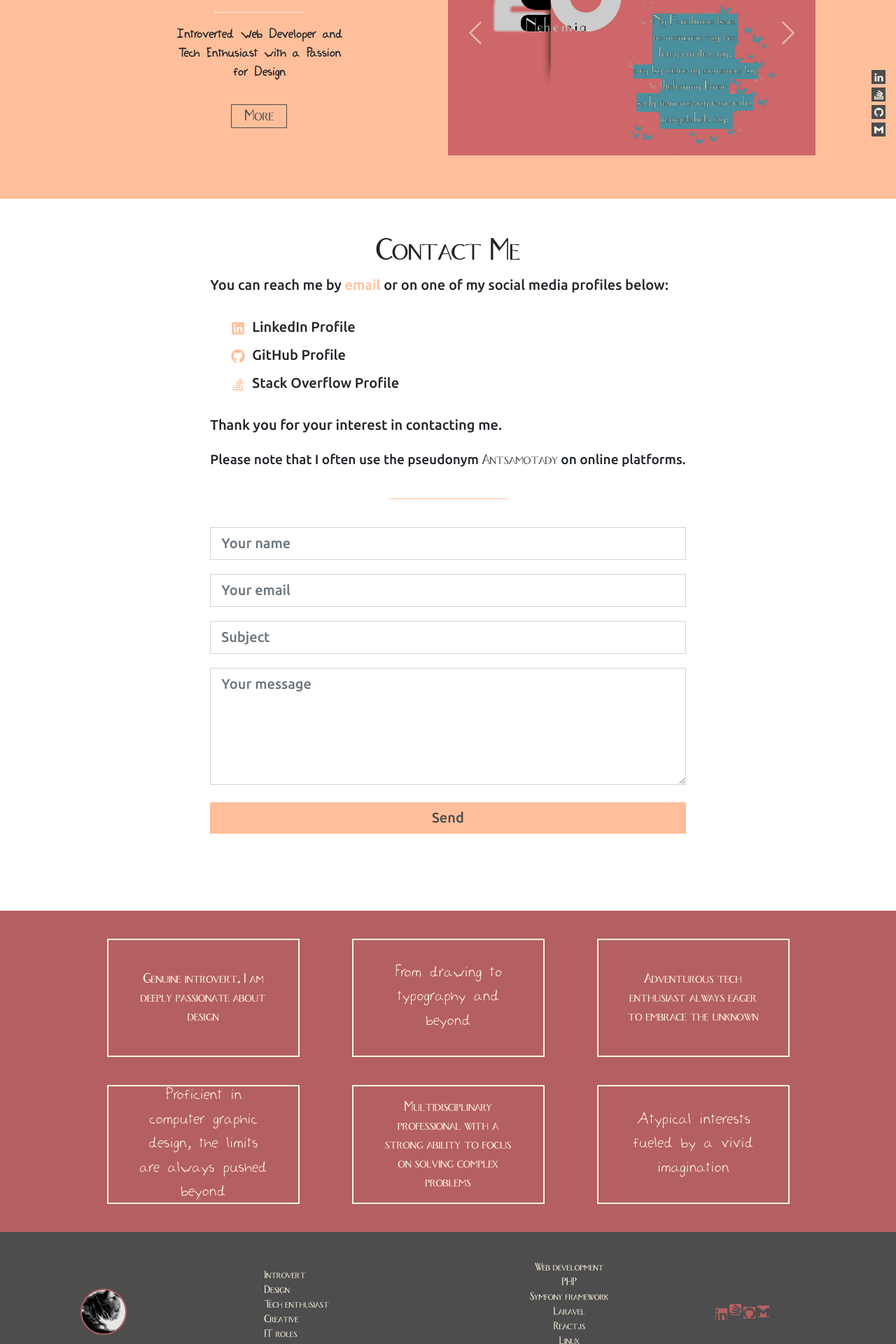
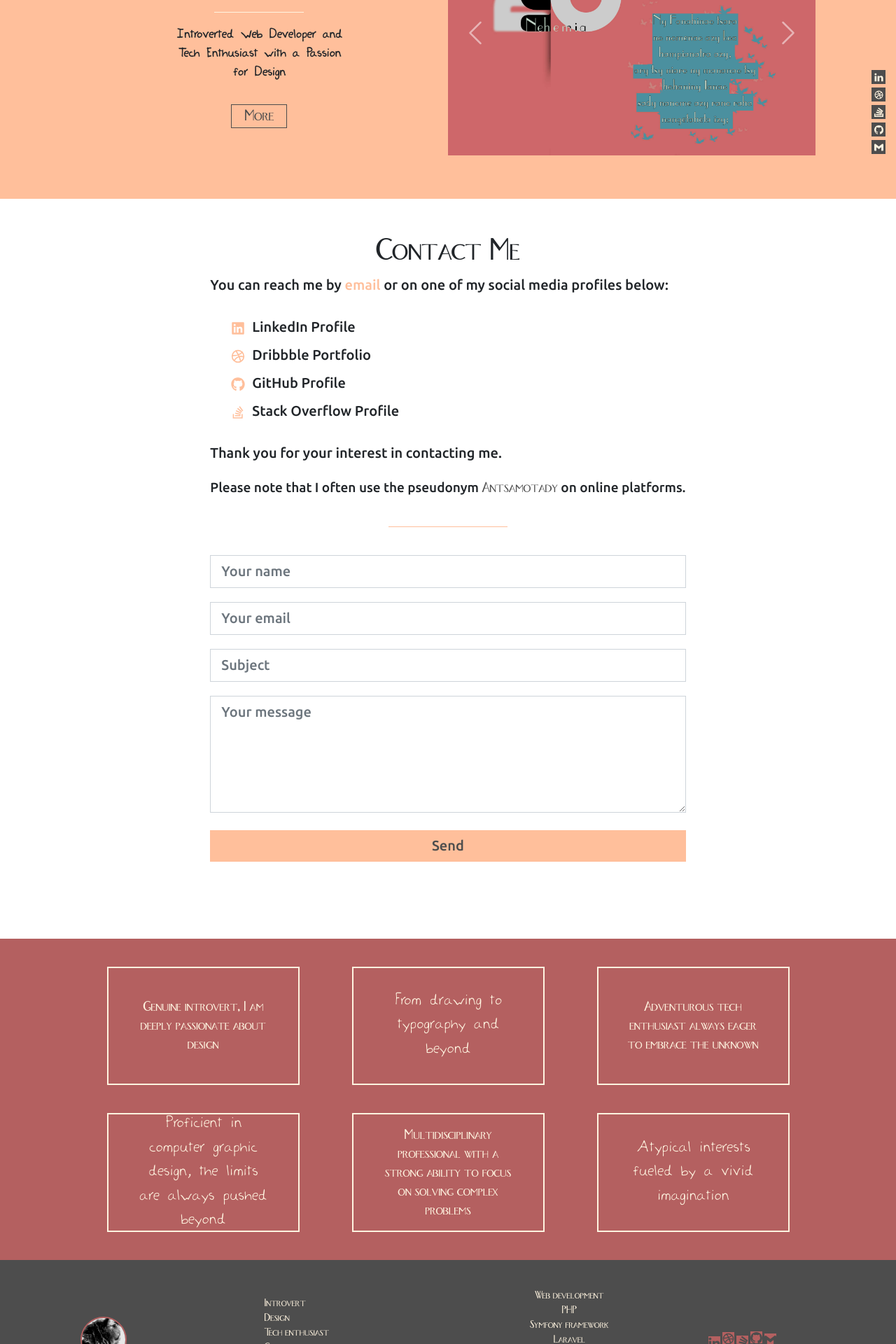
Before and after one commit to Antsamotady/ResumePortfolio, a React (Create React App) app: page /contact in a window 1280 px wide. Shown: the part 260-2180 px from the top of the page at 70% size. Built offline with nearby package versions, Linux system fonts and the light colour scheme; no server answers.

Commit message:
Add Dribbble to my socials

```diff
--- a/src/Components/Footer.js
+++ b/src/Components/Footer.js
@@ -6,6 +6,7 @@ import { TfiLinkedin } from 'react-icons/tfi';
 import { ImStackoverflow } from 'react-icons/im';
 import { BsGithub } from 'react-icons/bs';
 import { SiGmail } from 'react-icons/si';
+import { FiDribbble } from 'react-icons/fi';
 
 import '../Stylesheets/footer.css';
 
@@ -39,6 +40,7 @@ function Footer() {
           <div className="horizontal-links">
             <ul>
               <li className="bottom-links-box"><a title="My linkedIn profile" href="https://linkedin.com/in/garry-hasintsilavina"><TfiLinkedin /></a></li>
+              <li className="right-floating-links-box"><a title="My linkedIn profile" href="https://dribbble.com/Antsamotady"><FiDribbble /></a></li>
               <li className="bottom-links-box"><a title="My stackoverflow profile" href="https://stackoverflow.com/users/9532910/antsamotady"><ImStackoverflow /></a></li>
               <li className="bottom-links-box"><a title="My github profile" href="https://github.com/Antsamotady"><BsGithub /></a></li>
               <li className="bottom-links-box"><a title="Email me" href="mailto:tsilavinarj02@gmail.com?subject=Interested%20visitor&body=Hi%20Garry!"><SiGmail /></a></li>
--- a/src/Components/Middle.js
+++ b/src/Components/Middle.js
@@ -4,6 +4,8 @@ import { TfiLinkedin } from 'react-icons/tfi';
 import { ImStackoverflow } from 'react-icons/im';
 import { BsGithub } from 'react-icons/bs';
 import { SiGmail } from 'react-icons/si';
+import { FiDribbble } from 'react-icons/fi';
+
 
 import '../Stylesheets/middle.css';
 
@@ -43,6 +45,7 @@ function Middle() {
         <div className="right-floating-links_container">
           <ul>
             <li className="right-floating-links-box"><a title="My linkedIn profile" href="https://linkedin.com/in/garry-hasintsilavina"><TfiLinkedin /></a></li>
+            <li className="right-floating-links-box"><a title="My linkedIn profile" href="https://dribbble.com/Antsamotady"><FiDribbble /></a></li>
             <li className="right-floating-links-box"><a title="My stackoverflow profile" href="https://stackoverflow.com/users/9532910/antsamotady"><ImStackoverflow /></a></li>
             <li className="right-floating-links-box"><a title="My github profile" href="https://github.com/Antsamotady"><BsGithub /></a></li>
             <li className="right-floating-links-box"><a title="Email me" href="mailto:tsilavinarj02@gmail.com?subject=Interested%20visitor&body=Hi%20Garry!"><SiGmail /></a></li>
--- a/src/Components/Pages/Contact.js
+++ b/src/Components/Pages/Contact.js
@@ -2,7 +2,8 @@ import React, { useState } from 'react';
 import emailjs from '@emailjs/browser';
 import dotenv from 'dotenv';
 import { Form, Button } from 'react-bootstrap';
-import { FaEnvelope, FaLinkedin, FaGithub, FaStackOverflow } from 'react-icons/fa';
+import { FaLinkedin, FaGithub, FaStackOverflow } from 'react-icons/fa';
+import { FiDribbble } from 'react-icons/fi';
 
 import '../../Stylesheets/contact.css';
 
@@ -59,6 +60,10 @@ function Contact() {
             LinkedIn Profile
           </li>
           <li>
+            <a title="My dribbble profile" href="https://dribbble.com/Antsamotady"><FiDribbble className="icon" /></a>
+            Dribbble Portfolio
+          </li>
+          <li>
             <a title="My github profile" href="https://github.com/Antsamotady"><FaGithub className="icon" /></a>
             GitHub Profile
           </li>
--- a/src/Stylesheets/footer.css
+++ b/src/Stylesheets/footer.css
@@ -82,7 +82,11 @@
 }
 .horizontal-links ul li:nth-child(3) {
     position: relative;
-    top:2px
+    top:3px
+}
+.horizontal-links ul li:nth-child(4) {
+    position: relative;
+    top:-3px
 }
 
 .horizontal-links li:last-child {
```
